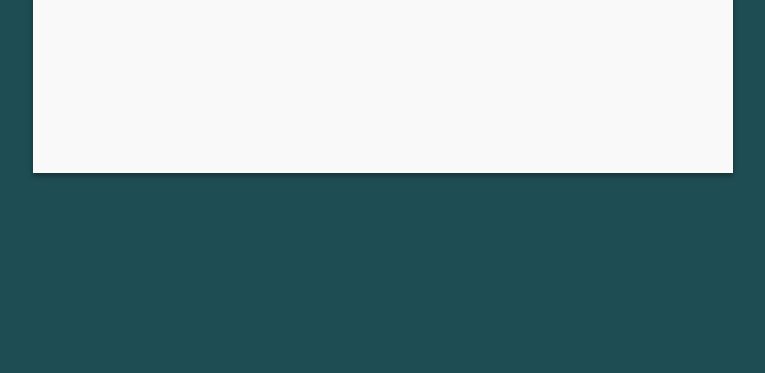
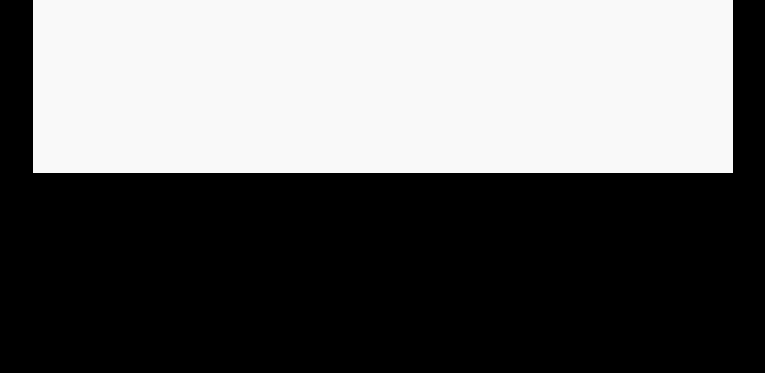
Before and after one commit to silyashevich/ilyashevich, a plain HTML site: page index.html in a window 1280 px wide. Shown: the part 427-800 px from the top of the page, without its empty margins (257-1022 px from the left). Drawn offline with nearby package versions, Linux system fonts and the light colour scheme.

Commit message:
Update index.html

```diff
--- a/index.html
+++ b/index.html
@@ -20,7 +20,7 @@
 }
 
 body {
-  background: #1e4e54;
+  background: #000000;
   overflow-x: hidden;
 }
 
@@ -141,7 +141,6 @@ p {
         <div>Со мной можно связаться:</div>
         <p><span class="property">по телефону: </span>+7 (920) 670-9901</p>
         <p><span class="property">электронной почте: </span><a href="mailto:info@ilyashevich.ru">info@ilyashevich.ru</a></p>
-        <p><span class="property">или написать вконтакте: </span><a target="_blank" href="https://vk.com/silyashevich">vk.com/silyashevich</a></p>
         </div>
     </div>
     </div>
```
